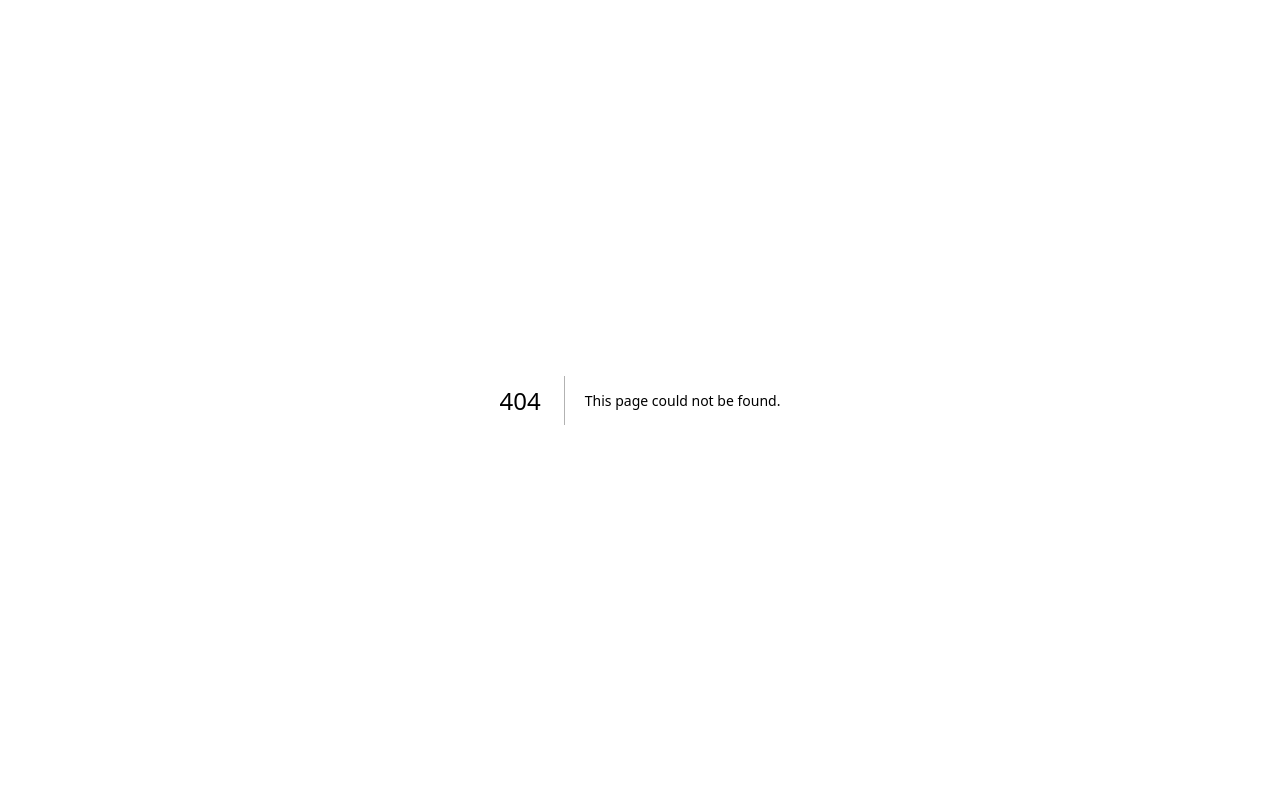
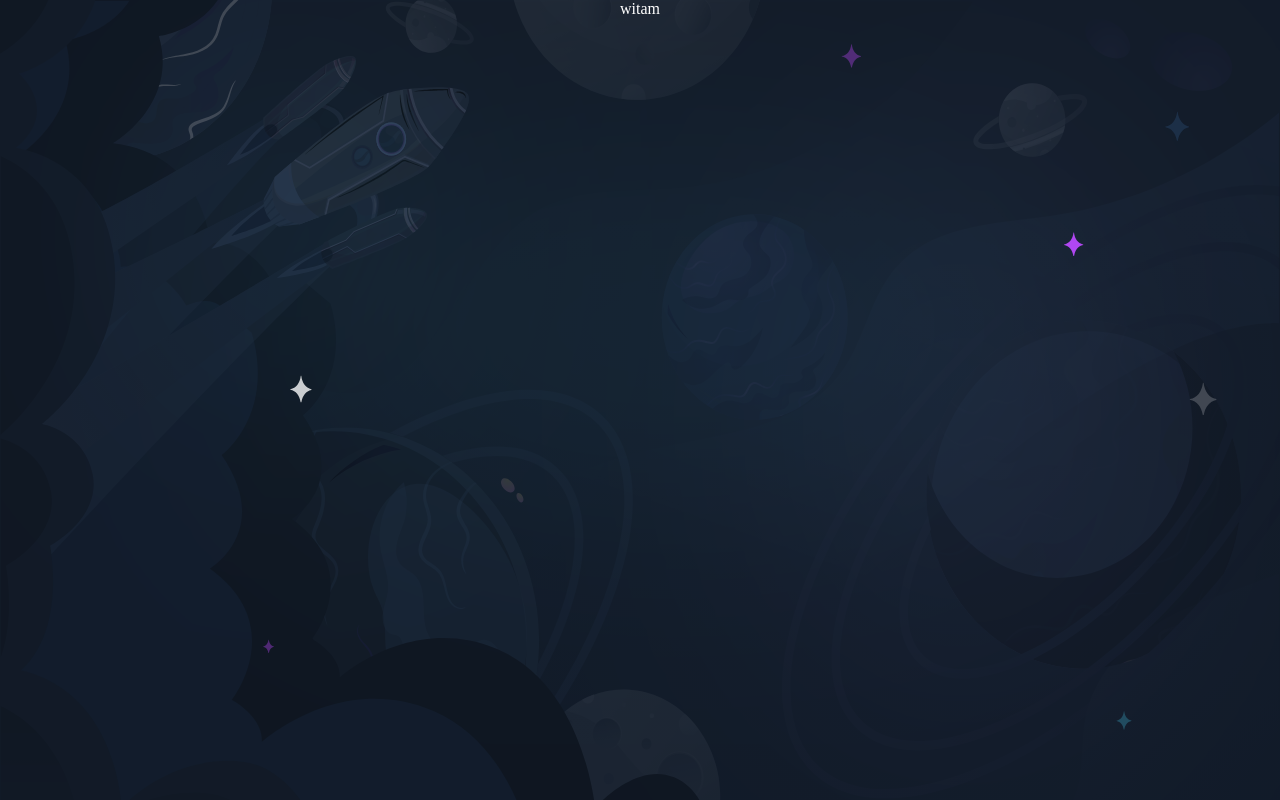
Before and after one commit to garneck/kenothings, a Next.js app: page /keno in a window 1280 px wide. Before the commit this address had no page. Built offline with nearby package versions, Linux system fonts and the light colour scheme.

Commit message:
feat(next/config): adds a redirect from / to /keno as required

```diff
--- a/next.config.ts
+++ b/next.config.ts
@@ -2,6 +2,9 @@ import type { NextConfig } from "next";
 
 const nextConfig: NextConfig = {
   /* config options here */
+  async redirects() {
+    return [{ source: "/", destination: "/keno", permanent: true }];
+  },
   compiler: {
     styledComponents: {
       ssr: true,
--- a/src/pages/index.tsx
+++ b/src/pages/keno.tsx
@@ -5,18 +5,18 @@ import type { NextPageWithLayout } from "./_app";
 import Layout from "@/layouts/default";
 import KenoLayout from "@/layouts/keno";
 
-const Home: NextPageWithLayout = () => <HomeContainer>witam</HomeContainer>;
+const Keno: NextPageWithLayout = () => <KenoContainer>witam</KenoContainer>;
 
-Home.getLayout = (page: ReactElement) => (
+Keno.getLayout = (page: ReactElement) => (
   <Layout>
     <KenoLayout>{page}</KenoLayout>
   </Layout>
 );
 
-const HomeContainer = styled.div`
+const KenoContainer = styled.div`
   display: flex;
   justify-content: center;
   align-items: center;
 `;
 
-export default Home;
+export default Keno;
```
